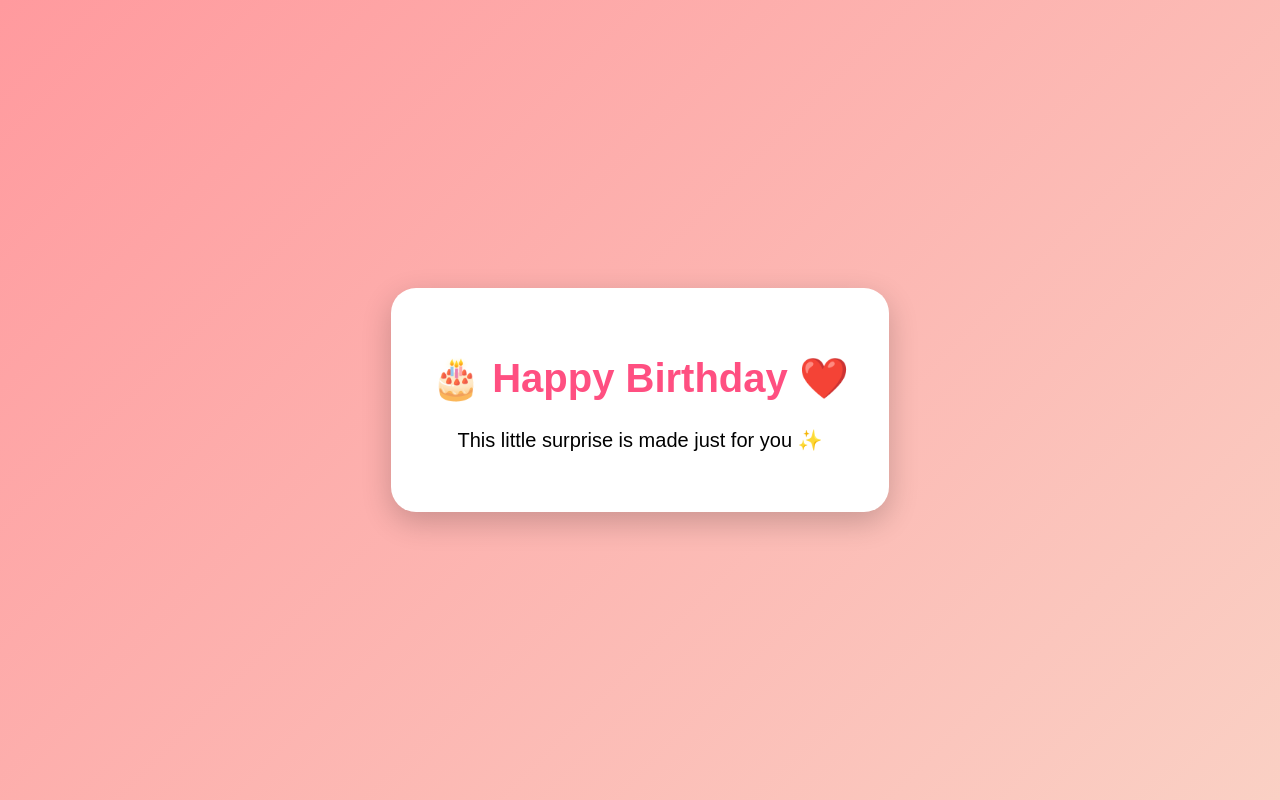
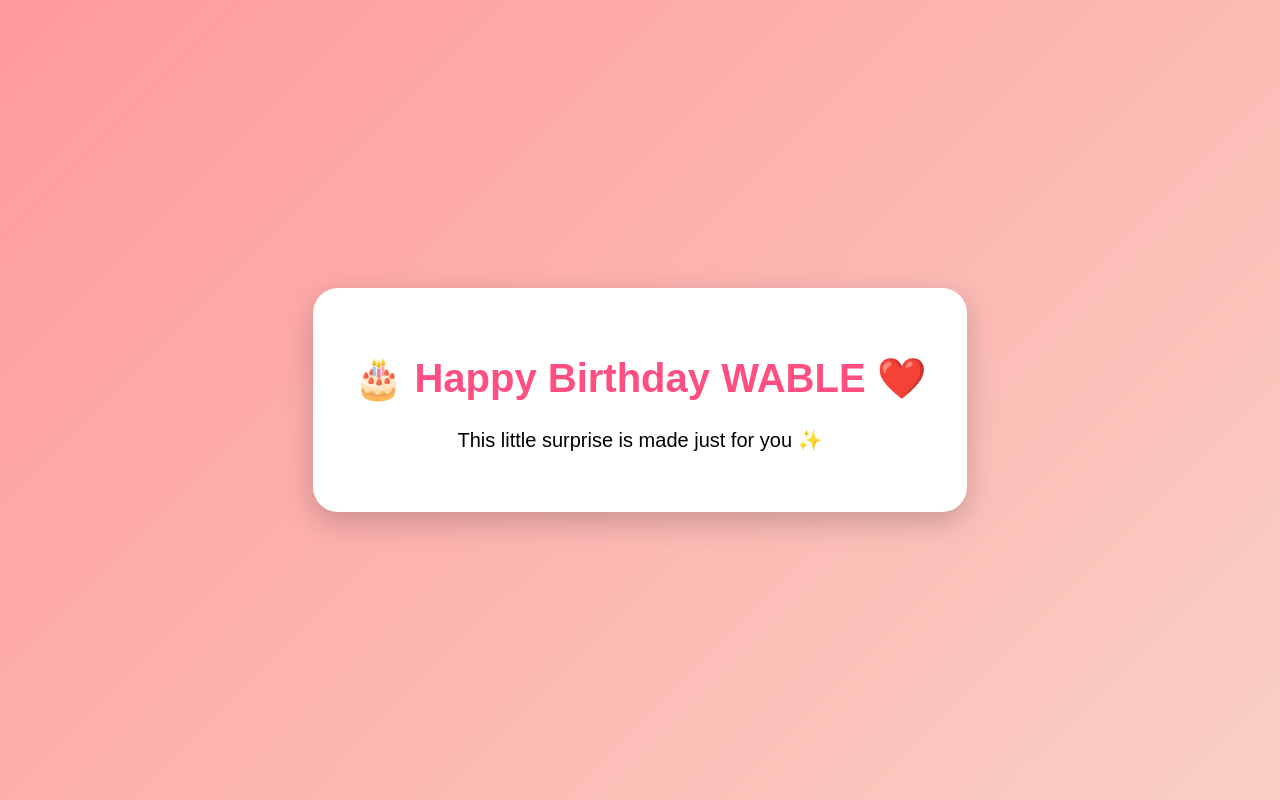
Before and after one commit to sanskrutiatal/SahilWableBirthday, a plain HTML site: page index.html in a window 1280 px wide. Drawn offline with Linux system fonts and the light colour scheme.

Commit message:
Update index.html

```diff
--- a/index.html
+++ b/index.html
@@ -4,7 +4,7 @@
     <meta charset="UTF-8">
     <meta name="viewport" content="width=device-width, initial-scale=1.0">
 
-    <title>Happy Birthday ❤️</title>
+    <title>Happy Birthday WABLE ❤️</title>
 
     <style>
         body {
@@ -39,7 +39,7 @@
 <body>
 
     <div class="box">
-        <h1>🎂 Happy Birthday ❤️</h1>
+        <h1>🎂 Happy Birthday WABLE ❤️</h1>
         <p>This little surprise is made just for you ✨</p>
     </div>
 
```
